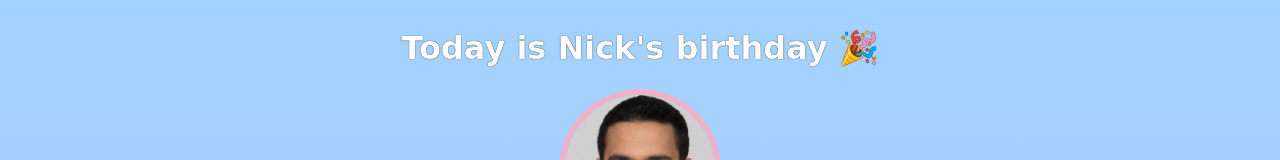
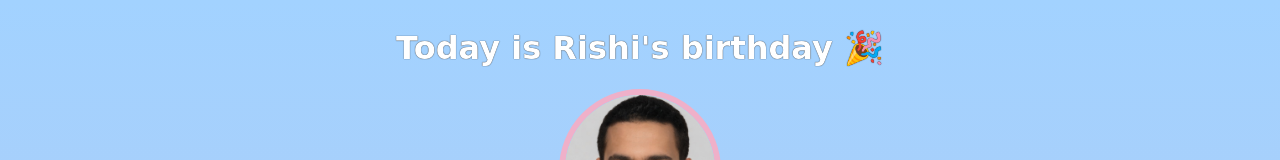
Before and after one commit to rishinagendramarre360/Birthday-gift-site, a website built with Vite: page index.html in a window 1280 px wide. Shown: the top 160 px of the page. Built offline with nearby package versions, Linux system fonts and the light colour scheme; a web font is replaced by a local one.

Commit message:
changed name to rishi

```diff
--- a/index.html
+++ b/index.html
@@ -7,7 +7,7 @@
     </head>
     <body>
         <div id="header">
-            <h1>Today is Nick's birthday 🎉</h1>
+            <h1>Today is Rishi's birthday 🎉</h1>
             <img id="bff-img" src="images/nick.jpg">
             <h2 id="bday-age">24 years old</h2>
             <h4 id="bday-date">01.11.2022</h4>
```
